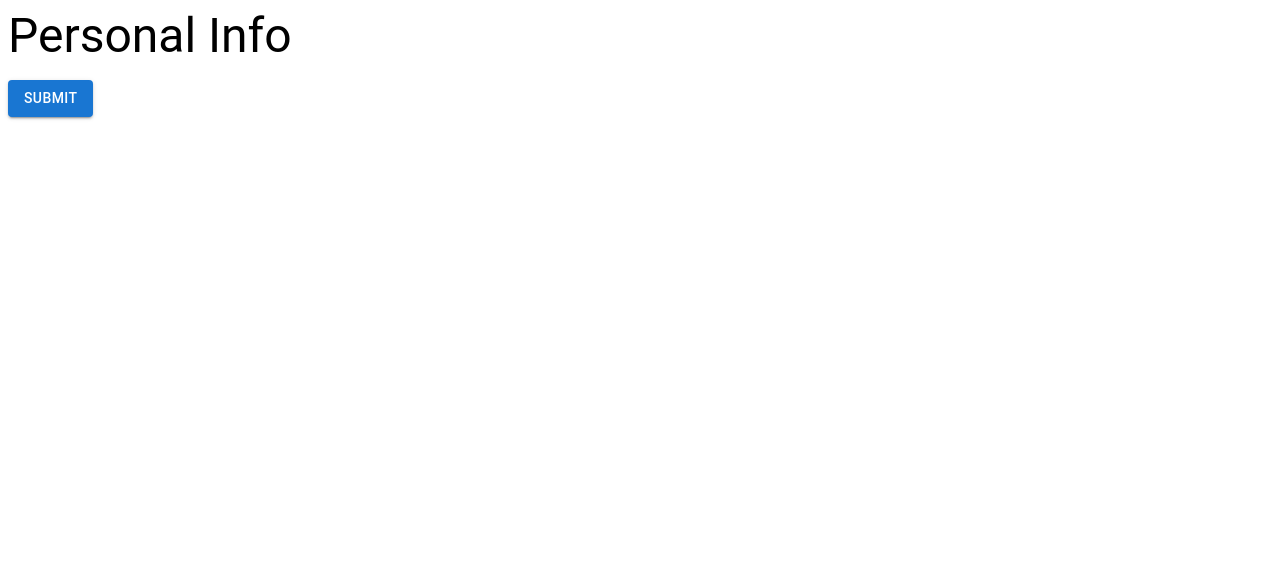
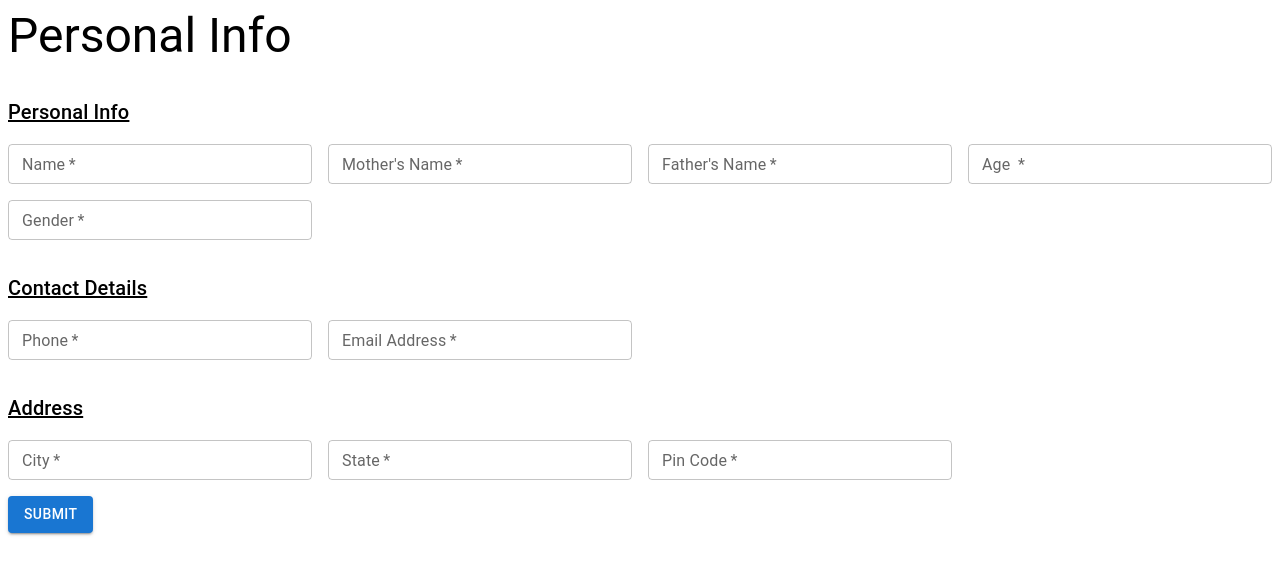
Before and after one commit to Sumant64/dynamic-form-fields, a Next.js app in the folder dynamic-form-field/: page /personal-info in a window 1280 px wide. Shown: the top 574 px of the page. Built offline with nearby package versions, Linux system fonts and the light colour scheme.

Commit message:
personal info form correction

```diff
--- a/dynamic-form-field/app/personal-info/page.jsx
+++ b/dynamic-form-field/app/personal-info/page.jsx
@@ -21,47 +21,38 @@ const PersonalInfo = () => {
     <>
       <Typography variant="h3">Personal Info</Typography>
 
+      {formConfig.map((item) => (
+        <Box sx={{paddingTop: '2rem'}}>
+          <Typography variant="h6" sx={{paddingBottom: '1rem', textDecoration: 'underline'}}>{item.sectionName}</Typography>
           <Grid container columns={12} spacing={2}>
-        {formConfig.map((item) => (
+          {
+            item.sectionFields && item.sectionFields.map((field) => (
               <Grid size={3}>
-            {(item.fieldType === "text" || item.fieldType === "date") && (
+                {(field.fieldType === "text" || field.fieldType === "date") && (
                   <TextField
                     size="small"
                     fullWidth
-                name={item.fieldName}
-                label={item.fieldName}
-                required={item.required === "true" ? true : false}
+                    name={field.fieldName}
+                    label={field.fieldName}
+                    required={field.required === "true" ? true : false}
                     InputLabelProps={{
-                  shrink: item.fieldType === "date" || formValues[item.fieldName] && true, // Keeps the label at the top
+                      shrink:
+                      field.fieldType === "date" ||
+                        (formValues[field.fieldName] && true), // Keeps the label at the top
                     }}
-                type={item.fieldType}
+                    type={field.fieldType}
                     value={
-                  formValues[item.fieldName] ? formValues[item.fieldName] : ""
+                      formValues[field.fieldName] ? formValues[field.fieldName] : ""
                     }
                     onChange={handleChange}
                   />
                 )}
-            {/* {item.fieldType === "date" && (
-              <TextField
-                size="small"
-                fullWidth
-                name={item.fieldName}
-                label={item.fieldName}
-                InputLabelProps={{
-                  shrink: true, // Keeps the label at the top
-                }}
-                required={item.required === "true" ? true : false}
-                type={item.fieldType}
-                value={
-                  formValues[item.fieldName] ? formValues[item.fieldName] : ""
+              </Grid>
+            ))
           }
-                onChange={handleChange}
-              />
-            )} */}
-
           </Grid>
+        </Box>
       ))}
-      </Grid>
 
       <Box sx={{ marginTop: "1rem" }}>
         <Button variant="contained" onClick={() => handleSubmit()}>
```
Lines whose indentation alone changed are shown as unchanged.
